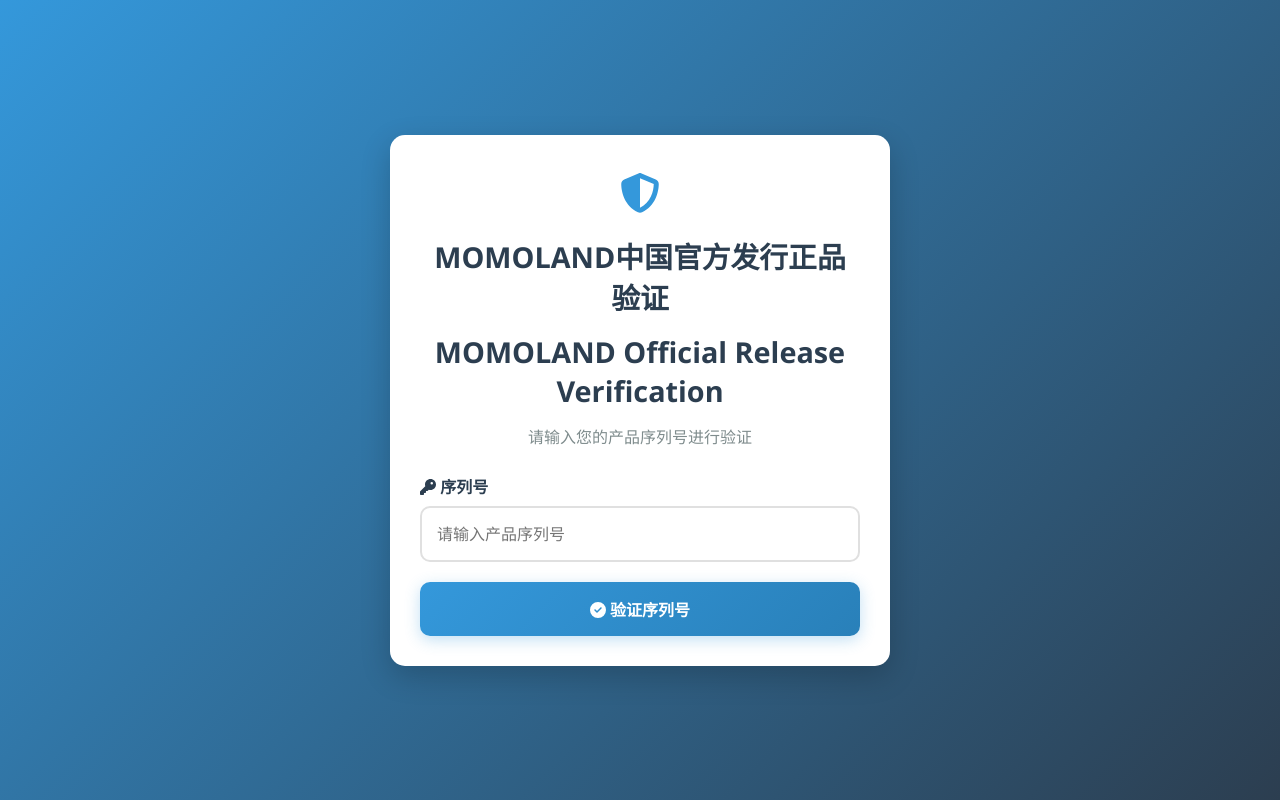
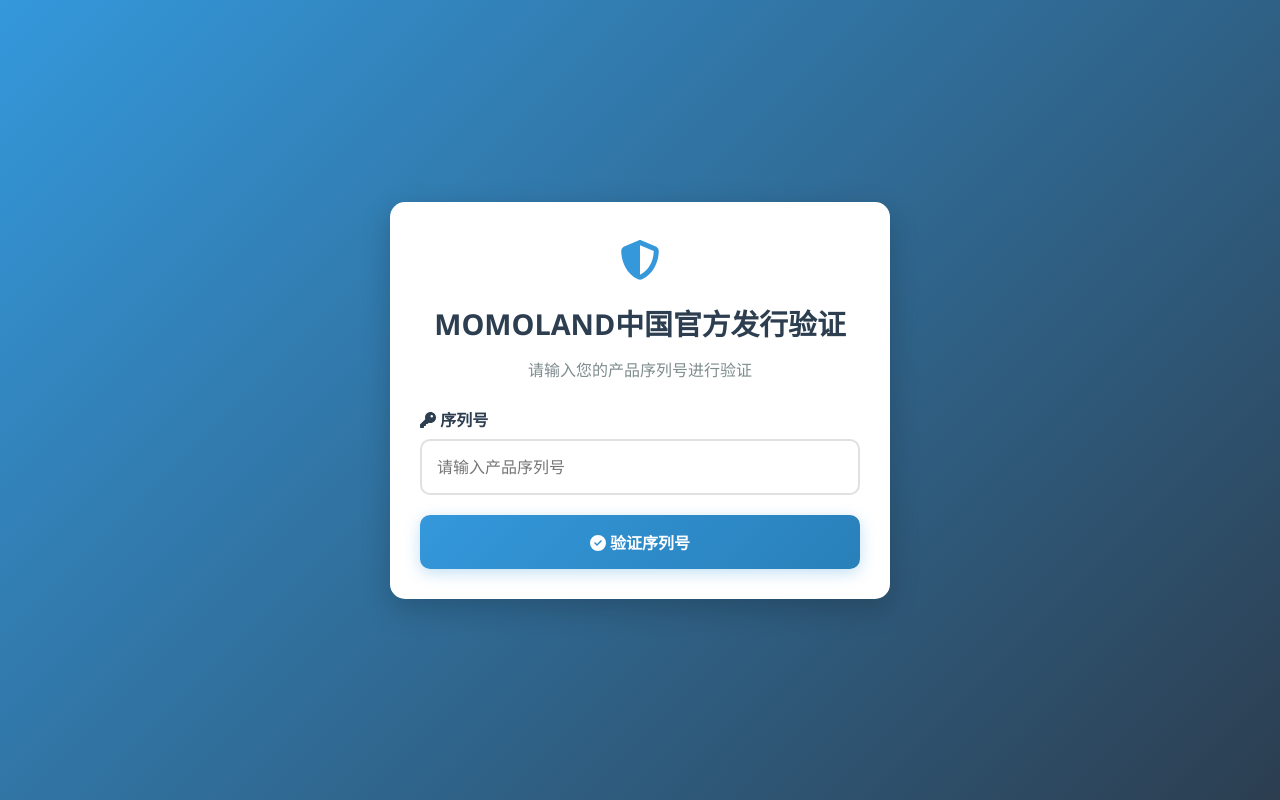
Before and after one commit to wener-momoland/serial-validator, a plain HTML site: page index.html in a window 1280 px wide. Drawn offline with Linux system fonts and the light colour scheme.

Commit message:
index.html

```diff
--- a/index.html
+++ b/index.html
@@ -4,7 +4,7 @@
 <head>
     <meta charset="UTF-8">
     <meta name="viewport" content="width=device-width, initial-scale=1.0">
-    <title>MOMOLAND中国官方发行正品验证</title>
+    <title>MOMOLAND中国官方发行验证</title>
     <style>
         * {
             box-sizing: border-box;
@@ -142,8 +142,7 @@
         <div class="logo">
             <i class="fas fa-shield-alt"></i>
         </div>
-        <h1>MOMOLAND中国官方发行正品验证</h1>
-         <h1>MOMOLAND Official Release Verification</h1>
+        <h1>MOMOLAND中国官方发行验证</h1>
         <p>请输入您的产品序列号进行验证</p>
 
         <div class="input-group">
```
